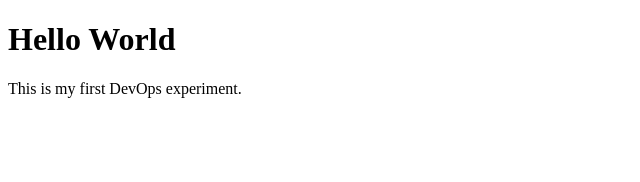
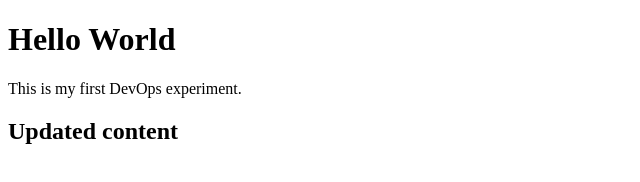
Before and after one commit to diazpunjabi/DevOps-Experiment, a plain HTML site: page index.html in a window 1280 px wide. Shown: the whole page, without its empty margins (0-640 px from the left). Drawn offline with Linux system fonts and the light colour scheme.

Commit message:
Updated web page

```diff
--- a/index.html
+++ b/index.html
@@ -6,5 +6,6 @@
 <body>
     <h1>Hello World</h1>
     <p>This is my first DevOps experiment.</p>
+    <h2>Updated content</h2>
 </body>
 </html>
```
